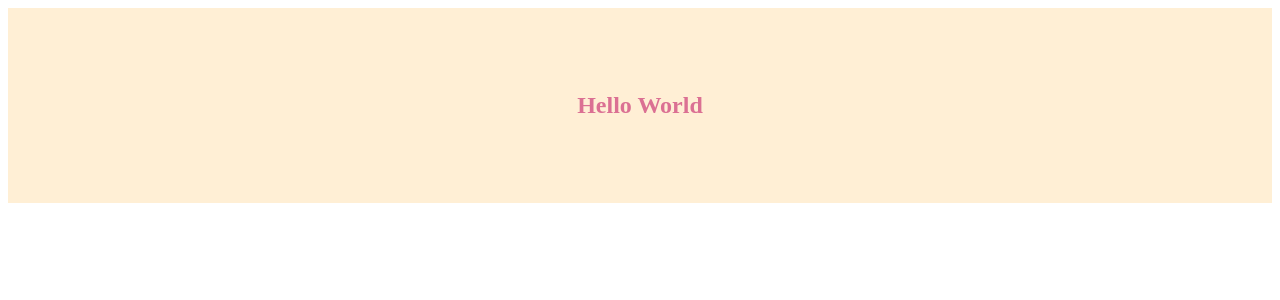
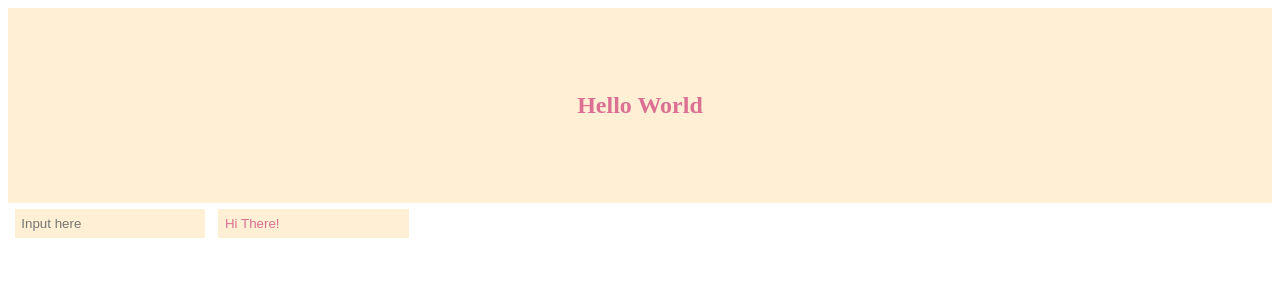
Before and after one commit to play-js/style-playground, a React (Create React App) app: page / in a window 1280 px wide. Shown: the top 300 px of the page. Built offline with nearby package versions, Linux system fonts and the light colour scheme.

Commit message:
[Passed props] Add Input, Apply Fragment
* Currently not support shorthand syntax: <>

```diff
--- a/src/App.js
+++ /dev/null
@@ -1,16 +0,0 @@
-import React, { Component } from 'react';
-import { Wrapper, Title } from 'components';
-
-class App extends Component {
-  render() {
-    return (
-      <Wrapper className="App">
-        <Title>
-          Hello World
-        </Title>
-      </Wrapper>
-    );
-  }
-}
-
-export default App;
--- /dev/null
+++ b/src/components/App.js
@@ -0,0 +1,27 @@
+import React from 'react';
+import { Wrapper, Title, Input } from 'components';
+
+class App extends React.Component {
+  render() {
+    return (
+      <React.Fragment>
+        <Wrapper className="App">
+          <Title>
+            Hello World
+        </Title>
+
+        </Wrapper>
+        <Input placeholder="Input here" type="text" />
+        <Input
+          placeholder="Input
+          here"
+          type="text"
+          // value="Hi There!" // error
+          defaultValue="Hi There!"
+        />
+      </React.Fragment>
+    );
+  }
+}
+
+export default App;
--- /dev/null
+++ b/src/components/Input.js
@@ -0,0 +1,12 @@
+import styled from "styled-components";
+
+const Input = styled.input`
+    padding: 0.5em;
+    margin: 0.5em;
+    color: palevioletred;
+    background: papayawhip;
+    border: none;
+    border-radious: 3px;
+`;
+
+export default Input;
--- a/src/components/index.js
+++ b/src/components/index.js
@@ -1,2 +1,4 @@
 export { default as Title } from './Title';
 export { default as Wrapper } from './Wrapper';
+export { default as Input } from './Input';
+export { default as App } from './App';
--- a/src/index.js
+++ b/src/index.js
@@ -1,6 +1,6 @@
 import React from 'react';
 import ReactDOM from 'react-dom';
-import App from './App';
+import { App } from 'components';
 import registerServiceWorker from './registerServiceWorker';
 
 ReactDOM.render(<App />, document.getElementById('root'));
```
Also changed, not shown: 1 other file (tests, documents, lock files or other folders).
